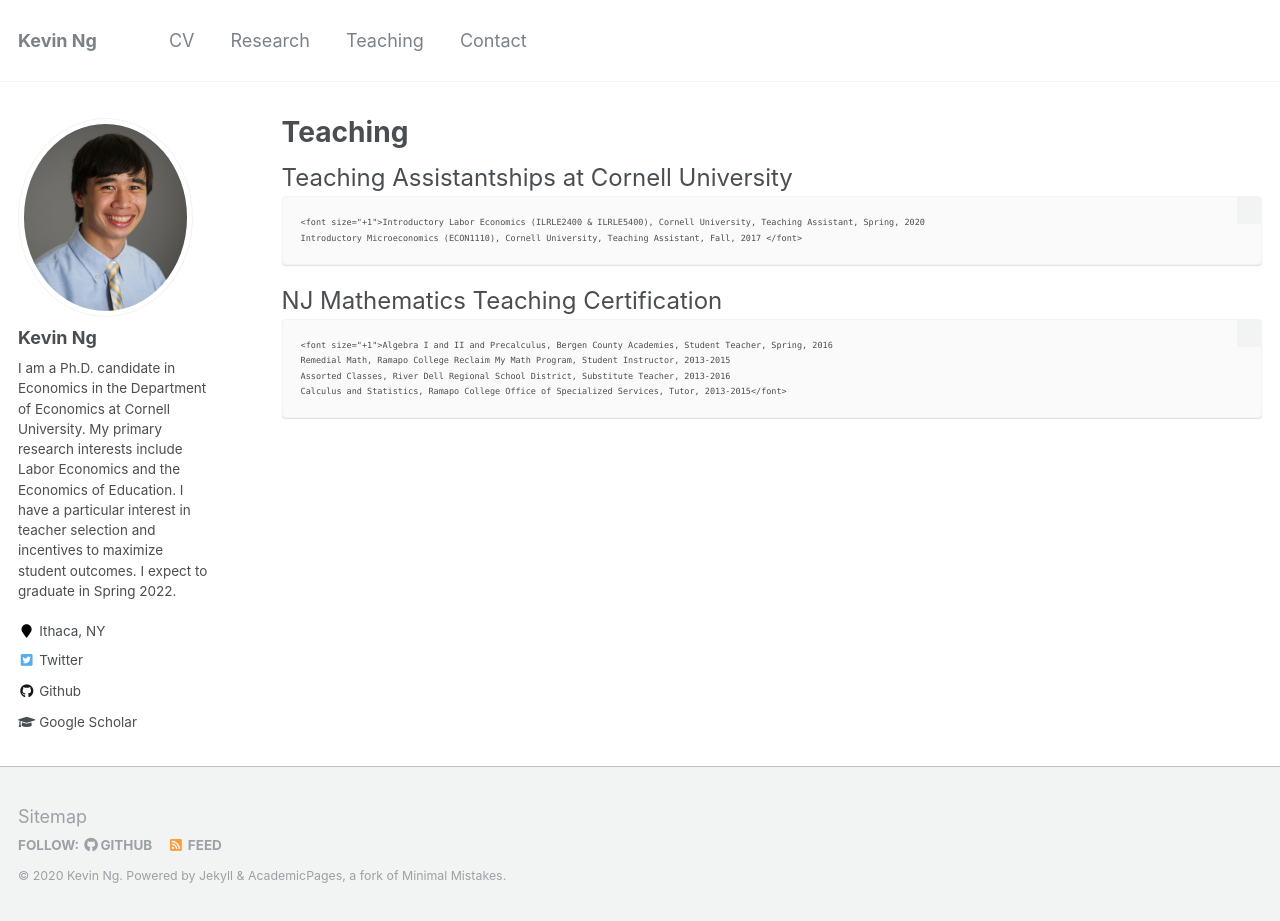
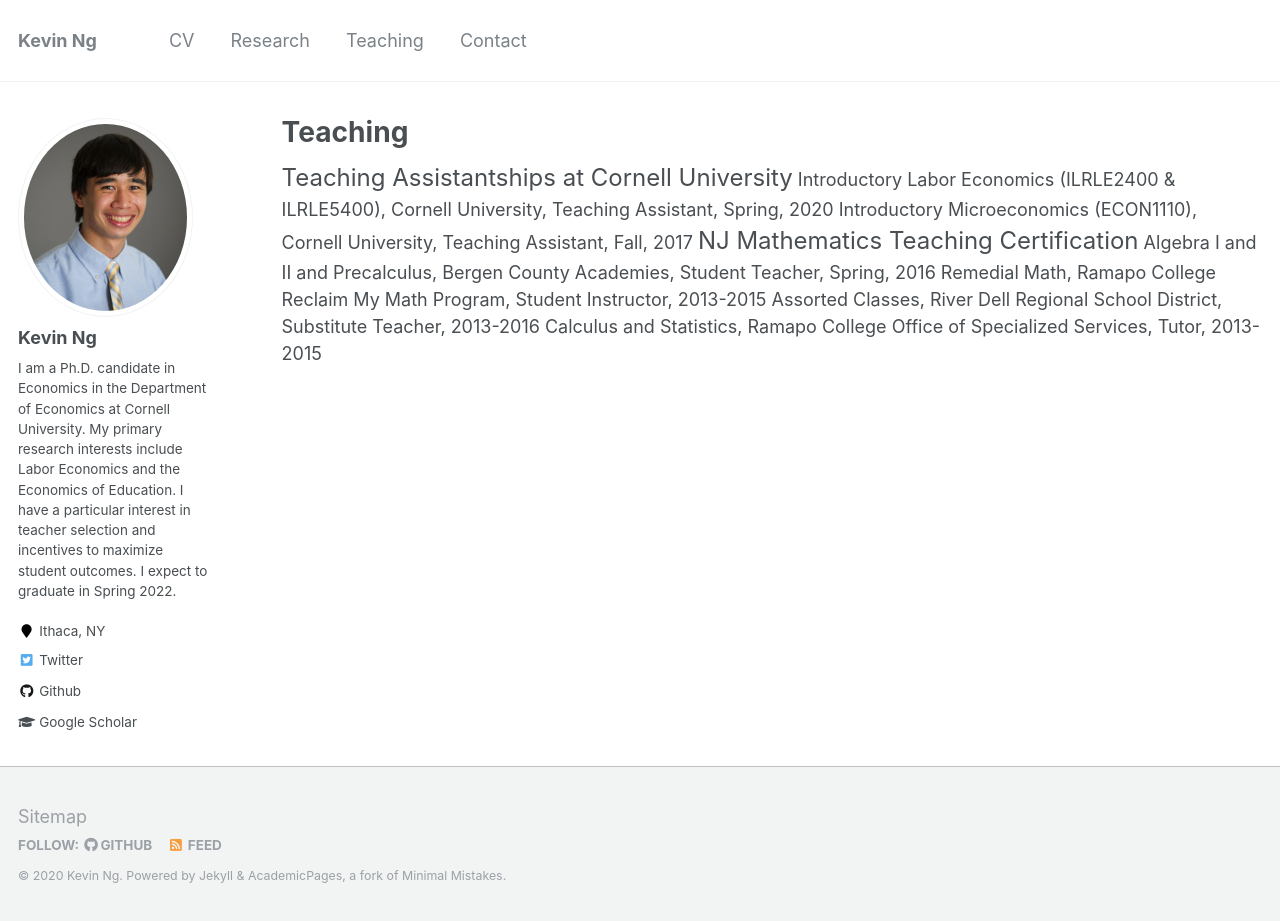
Before and after one commit to KevinCNg/kevincng.github.io, a Jekyll site: the page built from _pages/teaching.md, in a window 1280 px wide and 921 px high. Built offline with Jekyll 4.4.1, drawn with Linux system fonts in a browser that asks for light colours.

Commit message:
Update teaching.md

```diff
--- a/_pages/teaching.md
+++ b/_pages/teaching.md
@@ -6,14 +6,14 @@ author_profile: true
 ---
 
 <font size="+2">Teaching Assistantships at Cornell University</font>
-	<font size="+1">Introductory Labor Economics (ILRLE2400 & ILRLE5400), Cornell University, Teaching Assistant, Spring, 2020
-	Introductory Microeconomics (ECON1110), Cornell University, Teaching Assistant, Fall, 2017 </font>
+<font size="+1">Introductory Labor Economics (ILRLE2400 & ILRLE5400), Cornell University, Teaching Assistant, Spring, 2020</font>
+<font size="+1">Introductory Microeconomics (ECON1110), Cornell University, Teaching Assistant, Fall, 2017 </font>
 
 <font size="+2">NJ Mathematics Teaching Certification</font>
-	<font size="+1">Algebra I and II and Precalculus, Bergen County Academies, Student Teacher, Spring, 2016
-	Remedial Math, Ramapo College Reclaim My Math Program, Student Instructor, 2013-2015
-	Assorted Classes, River Dell Regional School District, Substitute Teacher, 2013-2016
-	Calculus and Statistics, Ramapo College Office of Specialized Services, Tutor, 2013-2015</font>
+<font size="+1">Algebra I and II and Precalculus, Bergen County Academies, Student Teacher, Spring, 2016</font>
+<font size="+1">Remedial Math, Ramapo College Reclaim My Math Program, Student Instructor, 2013-2015</font>
+<font size="+1">Assorted Classes, River Dell Regional School District, Substitute Teacher, 2013-2016</font>
+<font size="+1">Calculus and Statistics, Ramapo College Office of Specialized Services, Tutor, 2013-2015</font>
 
 
 {% include base_path %}
```
